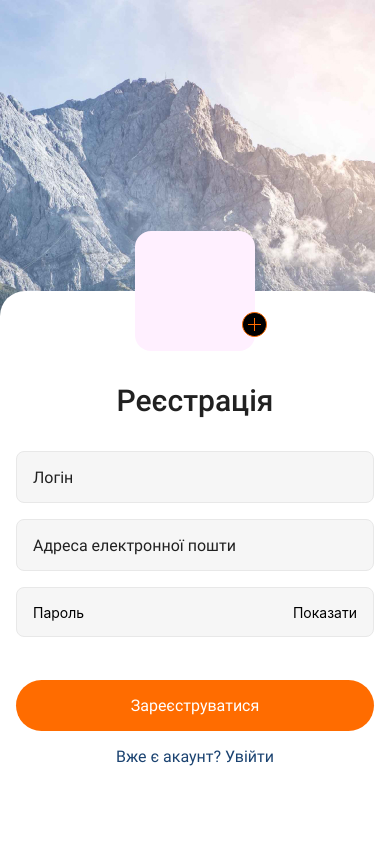
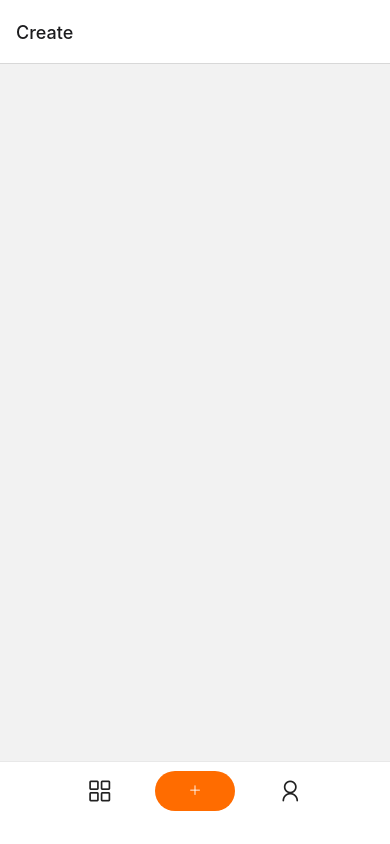
Before and after one commit to Mazurok-M/myReactNativeProjects, a React Native app: screen /Create in a window 390 px wide. Built offline with nearby package versions, Linux system fonts and the light colour scheme.

Commit message:
added tabBar

```diff
--- a/App.js
+++ b/App.js
@@ -1,7 +1,71 @@
-import LoginScreen from "./Screens/LoginScreen/LoginScreen";
-import RegistrationScreen from "./Screens/RegistrationScreen/RegistrationScreen";
+import "react-native-gesture-handler";
+
+import { NavigationContainer } from "@react-navigation/native";
+
+import { useCallback } from "react";
+
+import { View } from "react-native";
+
+import * as SplashScreen from "expo-splash-screen";
+import { useFonts } from "expo-font";
+
+SplashScreen.preventAutoHideAsync();
+
+import { useRoute } from "./router";
 
 export default function App() {
-  return <RegistrationScreen />;
-  // return <LoginScreen />;
+  const routing = useRoute({});
+
+  const [fontsLoaded] = useFonts({
+    Roboto_Regular: require("./assets/fonts/Roboto/Roboto-Regular.ttf"),
+    Roboto_Medium: require("./assets/fonts/Roboto/Roboto-Medium.ttf"),
+  });
+
+  const onLayoutRootView = useCallback(async () => {
+    if (fontsLoaded) {
+      await SplashScreen.hideAsync();
+    }
+  }, [fontsLoaded]);
+
+  if (!fontsLoaded) {
+    return null;
+  }
+
+  return (
+    // <View style={{ flex: 1 }} onLayout={onLayoutRootView}>
+    //   <RegistrationScreen />
+    //   {/* <LoginScreen />  */}
+    //   {/* <PostsScreen /> */}
+    // </View>
+    <View style={{ flex: 1 }} onLayout={onLayoutRootView}>
+      <NavigationContainer>{routing}</NavigationContainer>
+    </View>
+  );
 }
+
+{
+  /* <AuthStack.Navigator initialRouteName="Login">
+<AuthStack.Screen
+  options={{
+    headerShown: false,
+  }}
+  name="Login"
+  component={LoginScreen}
+/>
+<AuthStack.Screen
+  options={{
+    headerShown: false,
+  }}
+  name="Registration"
+  component={RegistrationScreen}
+/>
+</AuthStack.Navigator> */
+}
+
+{
+  /* <MainTab.Navigator>
+          <MainTab.Screen name="Post" component={PostsScreen} />
+          <MainTab.Screen name="Create" component={CreatePostsScreen} />
+          <MainTab.Screen name="Profile" component={ProfileScreen} />
+        </MainTab.Navigator>  */
+}
--- a/Screens/LoginScreen/LoginScreen.js
+++ b/Screens/Auth/LoginScreen.js
@@ -12,18 +12,18 @@ import {
   TouchableOpacity,
 } from "react-native";
 
-import { useFonts } from "expo-font";
-import * as SplashScreen from "expo-splash-screen";
-import { styles } from "../AuthStyles";
+// import { useFonts } from "expo-font";
+// import * as SplashScreen from "expo-splash-screen";
+import { styles } from "./AuthStyles";
 
-SplashScreen.preventAutoHideAsync();
+// SplashScreen.preventAutoHideAsync();
 
 const initialState = {
   email: "",
   password: "",
 };
 
-export default function LoginScreen({ ...props }) {
+export default function LoginScreen({ navigation, ...props }) {
   const [isShowKeyboard, setIsShowKeyboard] = useState(false);
   const [state, setState] = useState("");
   const [passwordShow, setPasswordShow] = useState(true);
@@ -31,20 +31,20 @@ export default function LoginScreen({ ...props }) {
   const [emailBorderColor, setEmailBorderColor] = useState("#E8E8E8");
   const [passwordBorderColor, setPasswordBorderColor] = useState("#E8E8E8");
 
-  const [fontsLoaded] = useFonts({
-    Roboto_Regular: require("../../assets/fonts/Roboto/Roboto-Regular.ttf"),
-    Roboto_Medium: require("../../assets/fonts/Roboto/Roboto-Medium.ttf"),
-  });
+  // const [fontsLoaded] = useFonts({
+  //   Roboto_Regular: require("../../assets/fonts/Roboto/Roboto-Regular.ttf"),
+  //   Roboto_Medium: require("../../assets/fonts/Roboto/Roboto-Medium.ttf"),
+  // });
 
-  const onLayoutRootView = useCallback(async () => {
-    if (fontsLoaded) {
-      await SplashScreen.hideAsync();
-    }
-  }, [fontsLoaded]);
+  // const onLayoutRootView = useCallback(async () => {
+  //   if (fontsLoaded) {
+  //     await SplashScreen.hideAsync();
+  //   }
+  // }, [fontsLoaded]);
 
-  if (!fontsLoaded) {
-    return null;
-  }
+  // if (!fontsLoaded) {
+  //   return null;
+  // }
 
   const keyboardHide = () => {
     setIsShowKeyboard(false);
@@ -77,7 +77,7 @@ export default function LoginScreen({ ...props }) {
 
   return (
     <TouchableWithoutFeedback onPress={keyboardHide}>
-      <View style={styles.container} onLayout={onLayoutRootView}>
+      <View style={styles.container}>
         <ImageBackground
           style={styles.image}
           source={require("../../assets/images/photo-bg.jpg")}
@@ -152,7 +152,11 @@ export default function LoginScreen({ ...props }) {
                         </Text>
                       </TouchableOpacity>
 
-                      <TouchableOpacity style={styles.link} activeOpacity={0.8}>
+                      <TouchableOpacity
+                        style={styles.link}
+                        activeOpacity={0.8}
+                        onPress={() => navigation.navigate("Registration")}
+                      >
                         <Text style={styles.linkTitle}>
                           Немає акаунт? Зареєструватися
                         </Text>
--- a/Screens/RegistrationScreen/RegistrationScreen.js
+++ b/Screens/Auth/RegistrationScreen.js
@@ -13,12 +13,12 @@ import {
   Image,
 } from "react-native";
 
-import { useFonts } from "expo-font";
-import * as SplashScreen from "expo-splash-screen";
+// import { useFonts } from "expo-font";
+// import * as SplashScreen from "expo-splash-screen";
 import SvgComponent from "../SvgComponent";
-import { styles } from "../AuthStyles";
+import { styles } from "./AuthStyles";
 
-SplashScreen.preventAutoHideAsync();
+// SplashScreen.preventAutoHideAsync();
 
 const initialState = {
   login: "",
@@ -26,7 +26,7 @@ const initialState = {
   password: "",
 };
 
-export default function RegistrationScreen({ ...props }) {
+export default function RegistrationScreen({ navigation, ...props }) {
   const [isShowKeyboard, setIsShowKeyboard] = useState(false);
   const [state, setState] = useState("");
   const [passwordShow, setPasswordShow] = useState(true);
@@ -37,20 +37,20 @@ export default function RegistrationScreen({ ...props }) {
   const [avatarImg, setAvatarImg] = useState(false);
   const [avatarBtn, setAvatarBtn] = useState("#ff6c00");
 
-  const [fontsLoaded] = useFonts({
-    Roboto_Regular: require("../../assets/fonts/Roboto/Roboto-Regular.ttf"),
-    Roboto_Medium: require("../../assets/fonts/Roboto/Roboto-Medium.ttf"),
-  });
+  // const [fontsLoaded] = useFonts({
+  //   Roboto_Regular: require("../../assets/fonts/Roboto/Roboto-Regular.ttf"),
+  //   Roboto_Medium: require("../../assets/fonts/Roboto/Roboto-Medium.ttf"),
+  // });
 
-  const onLayoutRootView = useCallback(async () => {
-    if (fontsLoaded) {
-      await SplashScreen.hideAsync();
-    }
-  }, [fontsLoaded]);
+  // const onLayoutRootView = useCallback(async () => {
+  //   if (fontsLoaded) {
+  //     await SplashScreen.hideAsync();
+  //   }
+  // }, [fontsLoaded]);
 
-  if (!fontsLoaded) {
-    return null;
-  }
+  // if (!fontsLoaded) {
+  //   return null;
+  // }
 
   const keyboardHide = () => {
     setIsShowKeyboard(false);
@@ -92,7 +92,7 @@ export default function RegistrationScreen({ ...props }) {
 
   return (
     <TouchableWithoutFeedback onPress={keyboardHide}>
-      <View style={styles.container} onLayout={onLayoutRootView}>
+      <View style={styles.container}>
         <ImageBackground
           style={styles.image}
           source={require("../../assets/images/photo-bg.jpg")}
@@ -139,7 +139,10 @@ export default function RegistrationScreen({ ...props }) {
                   <TextInput
                     value={state.login}
                     onChangeText={(value) =>
-                      setState((prevState) => ({ ...prevState, login: value }))
+                      setState((prevState) => ({
+                        ...prevState,
+                        login: value,
+                      }))
                     }
                     placeholder="Логін"
                     style={{ ...styles.input, borderColor: loginBorderColor }}
@@ -163,7 +166,10 @@ export default function RegistrationScreen({ ...props }) {
                       customOnBlur(setEmailBorderColor);
                     }}
                     onChangeText={(value) =>
-                      setState((prevState) => ({ ...prevState, email: value }))
+                      setState((prevState) => ({
+                        ...prevState,
+                        email: value,
+                      }))
                     }
                   />
                   <View>
@@ -208,8 +214,11 @@ export default function RegistrationScreen({ ...props }) {
                           Зареєструватися
                         </Text>
                       </TouchableOpacity>
-
-                      <TouchableOpacity style={styles.link} activeOpacity={0.8}>
+                      <TouchableOpacity
+                        style={styles.link}
+                        activeOpacity={0.8}
+                        onPress={() => navigation.navigate("Login")}
+                      >
                         <Text style={styles.linkTitle}>
                           Вже є акаунт? Увійти
                         </Text>
--- /dev/null
+++ b/Screens/Main/CreatePostsScreen/CreatePostsScreen.js
@@ -0,0 +1,16 @@
+import { View, Text } from "react-native";
+
+import { StyleSheet } from "react-native";
+
+export default function CreatePostsScreen() {
+  <View style={styles.container}>
+    <Text>Створити публікацію</Text>
+  </View>;
+}
+
+export const styles = StyleSheet.create({
+  container: {
+    flex: 1,
+    backgroundColor: "#ffffff",
+  },
+});
--- /dev/null
+++ b/Screens/Main/PostsScreen/PostsScreen.js
@@ -0,0 +1,18 @@
+import { View, Text } from "react-native";
+
+import { StyleSheet } from "react-native";
+import { AntDesign } from "@expo/vector-icons";
+
+export default function PostsScreen() {
+  <View style={styles.container}>
+    <Text>Публікації</Text>
+    <AntDesign name="user" size={24} color="black" />
+  </View>;
+}
+
+export const styles = StyleSheet.create({
+  container: {
+    flex: 1,
+    backgroundColor: "#ffffff",
+  },
+});
--- /dev/null
+++ b/Screens/Main/ProfileScreen/ProfileScreen.js
@@ -0,0 +1,16 @@
+import { View, Text } from "react-native";
+
+import { StyleSheet } from "react-native";
+
+export default function ProfileScreen() {
+  <View style={styles.container}>
+    <Text>Профіль</Text>
+  </View>;
+}
+
+export const styles = StyleSheet.create({
+  container: {
+    flex: 1,
+    backgroundColor: "#ffffff",
+  },
+});
--- /dev/null
+++ b/router.js
@@ -0,0 +1,105 @@
+import { createStackNavigator } from "@react-navigation/stack";
+import { createBottomTabNavigator } from "@react-navigation/bottom-tabs";
+
+const AuthStack = createStackNavigator();
+const MainTab = createBottomTabNavigator();
+
+import LoginScreen from "./Screens/Auth/LoginScreen";
+import RegistrationScreen from "./Screens/Auth/RegistrationScreen";
+import PostsScreen from "./Screens/Main/PostsScreen/PostsScreen";
+import CreatePostsScreen from "./Screens/Main/CreatePostsScreen/CreatePostsScreen";
+import ProfileScreen from "./Screens/Main/ProfileScreen/ProfileScreen";
+
+import { AntDesign } from "@expo/vector-icons";
+
+export const useRoute = (isAuth) => {
+  if (!isAuth) {
+    return (
+      <AuthStack.Navigator initialRouteName="Login">
+        <AuthStack.Screen
+          options={{
+            headerShown: false,
+          }}
+          name="Login"
+          component={LoginScreen}
+        />
+        <AuthStack.Screen
+          options={{
+            headerShown: false,
+          }}
+          name="Registration"
+          component={RegistrationScreen}
+        />
+      </AuthStack.Navigator>
+    );
+  }
+  return (
+    <MainTab.Navigator
+      screenOptions={{
+        tabBarShowLabel: false,
+        tabBarStyle: {
+          height: 83,
+          backgroundColor: "#ffffff",
+          paddingBottom: 34,
+          paddingTop: 9,
+          paddingHorizontal: 60,
+          borderTopColor: "#E8E8E8",
+          borderTopWidth: 1,
+        },
+      }}
+    >
+      <MainTab.Screen
+        options={{
+          tabBarIcon: ({ focused, color, size }) => (
+            <AntDesign name="appstore-o" size={24} color={color} />
+          ),
+          headerTitle: "Публікації",
+          tabBarActiveBackgroundColor: "#FF6C00",
+          tabBarActiveTintColor: "#ffffff",
+          tabBarInactiveTintColor: "#212121",
+          tabBarItemStyle: {
+            height: 40,
+            borderRadius: 20,
+            marginRight: 16,
+            borderBottomColor: "#212121",
+          },
+        }}
+        name="Post"
+        component={PostsScreen}
+      />
+      <MainTab.Screen
+        options={{
+          tabBarIcon: ({ focused, color, size }) => (
+            <AntDesign name="plus" size={13} color={color} />
+          ),
+          tabBarActiveBackgroundColor: "#FF6C00",
+          tabBarActiveTintColor: "#ffffff",
+          tabBarInactiveTintColor: "#212121",
+          tabBarItemStyle: {
+            height: 40,
+            borderRadius: 20,
+            marginRight: 16,
+          },
+        }}
+        name="Create"
+        component={CreatePostsScreen}
+      />
+      <MainTab.Screen
+        options={{
+          tabBarIcon: ({ focused, color, size }) => (
+            <AntDesign name="user" size={24} color={color} />
+          ),
+          tabBarActiveBackgroundColor: "#FF6C00",
+          tabBarActiveTintColor: "#ffffff",
+          tabBarInactiveTintColor: "#212121",
+          tabBarItemStyle: {
+            height: 40,
+            borderRadius: 20,
+          },
+        }}
+        name="Profile"
+        component={ProfileScreen}
+      />
+    </MainTab.Navigator>
+  );
+};
```
Also changed, not shown: Screens/CommentsScreen/CommentsScreen.js (added, +16 -0 lines), package.json (+8 -1 lines), Screens/Auth/AuthStyles.js (renamed from Screens/AuthStyles.js), Screens/Home/Home.js (added), Screens/MapScreen/MapScreen.js (added), 1 other file (tests, documents, lock files or other folders).
